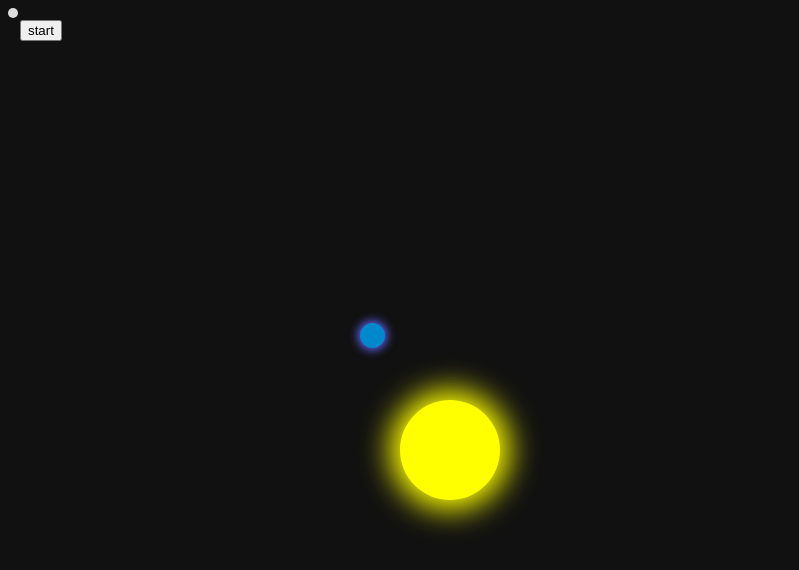
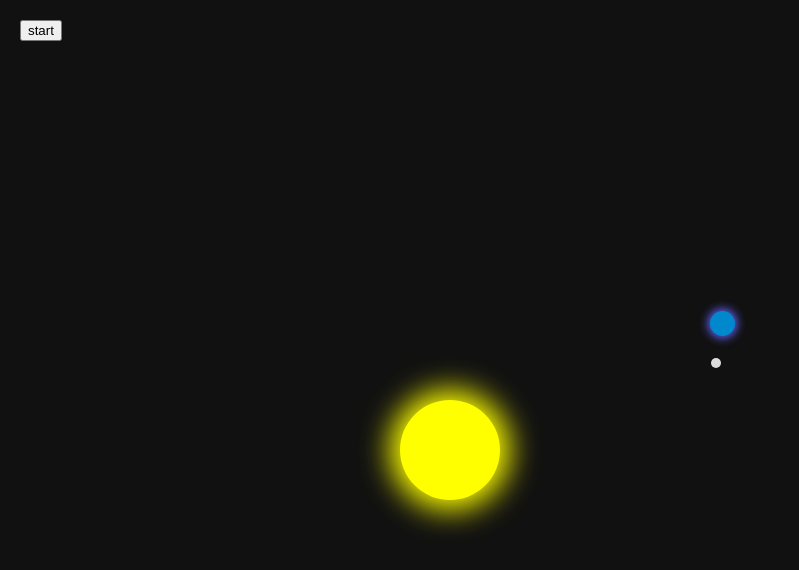
Before and after one commit to captainCoolMJ/Orbit-JS, a plain HTML site: page index.html in a window 1280 px wide. Both pictures are taken after a click on the button "start". Shown: the whole page, without its empty margins (0-799 px from the left). Drawn offline with Linux system fonts and the light colour scheme.

Commit message:
Reverting out of CSS transform
Got annoyed so went back to something functional but not efficient.

```diff
--- a/index.html
+++ b/index.html
@@ -97,7 +97,13 @@ var Orbit = (function(planet, moon, distance, speed) {
 			var leftPos = Math.round(xPos + self.planetPos.x + self.planetPos.center - (self.moon.offsetHeight/2)),
 				topPos = Math.round(yPos + self.planetPos.y + self.planetPos.center - (self.moon.offsetHeight/2))
 
-			self.moon.style.webkitTransform = "translate(" + leftPos + "px, " + topPos + "px)";
+			self.planet.dataset.left = leftPos;
+			self.planet.dataset.top = topPos;
+
+			/*self.moon.style.MozTransform = "translate(" + leftPos + "px, " + topPos + "px)";
+			self.moon.style.webkitTransform = "translate(" + leftPos + "px, " + topPos + "px)";*/
+			self.moon.style.left = leftPos + "px";
+			self.moon.style.top = topPos + "px";
 
 			self.refAngle = self.refAngle + self.speed;
 
@@ -112,13 +118,13 @@ var planet = document.getElementById('planet');
 var sun = document.getElementById('sun');
 
 var moonOrbit = new Orbit(planet, moon, 35, 3);
-var planetOrbit = new Orbit(sun, planet, 150, 5);
+var planetOrbit = new Orbit(sun, planet, 300, 1);
 
 var button = document.getElementById('button');
 button.addEventListener('click', start);
 
 function start() {
-	//moonOrbit.bigBang();
+	moonOrbit.bigBang();
 	planetOrbit.bigBang();
 
 	button.removeEventListener('click', start);
```
